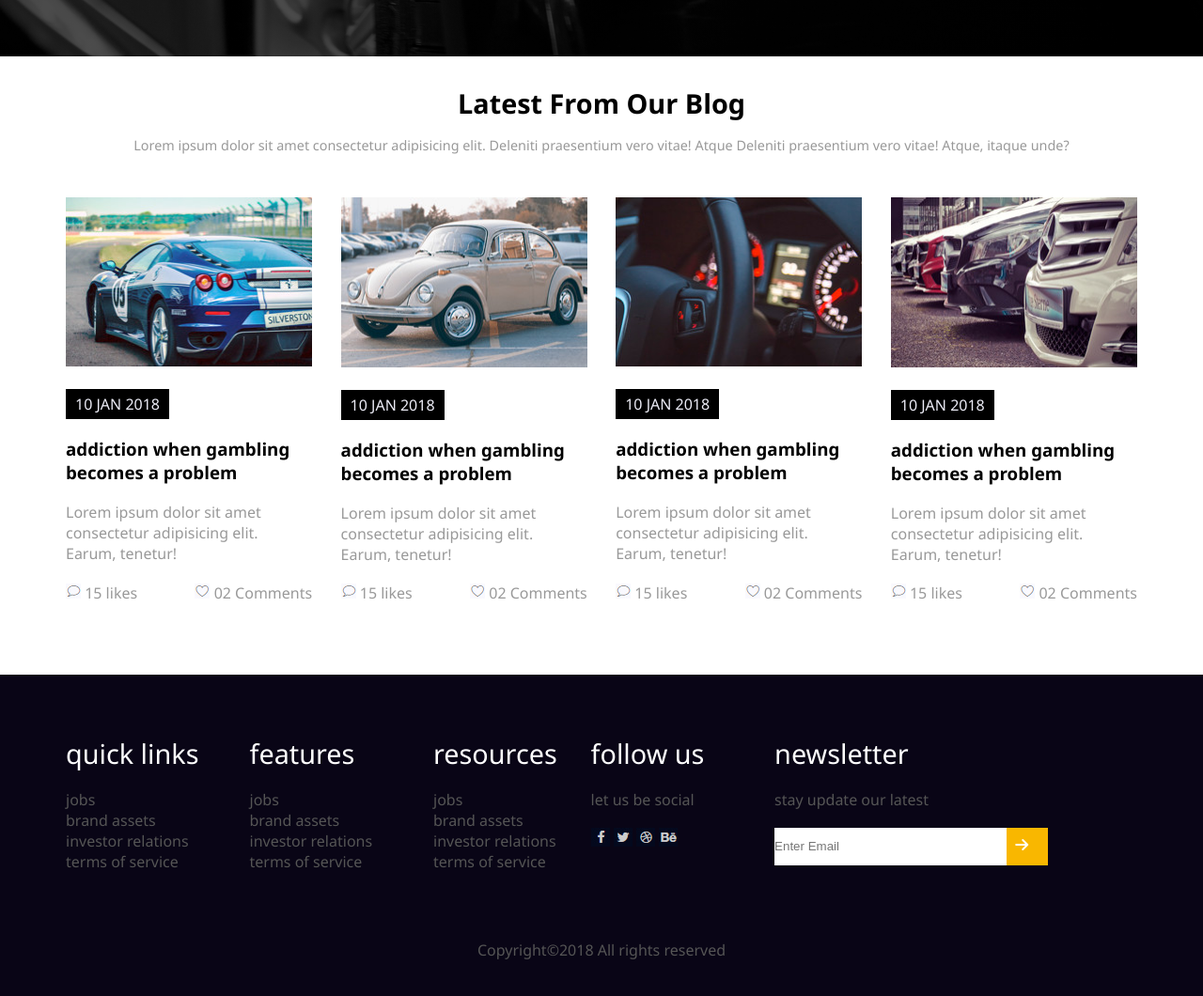
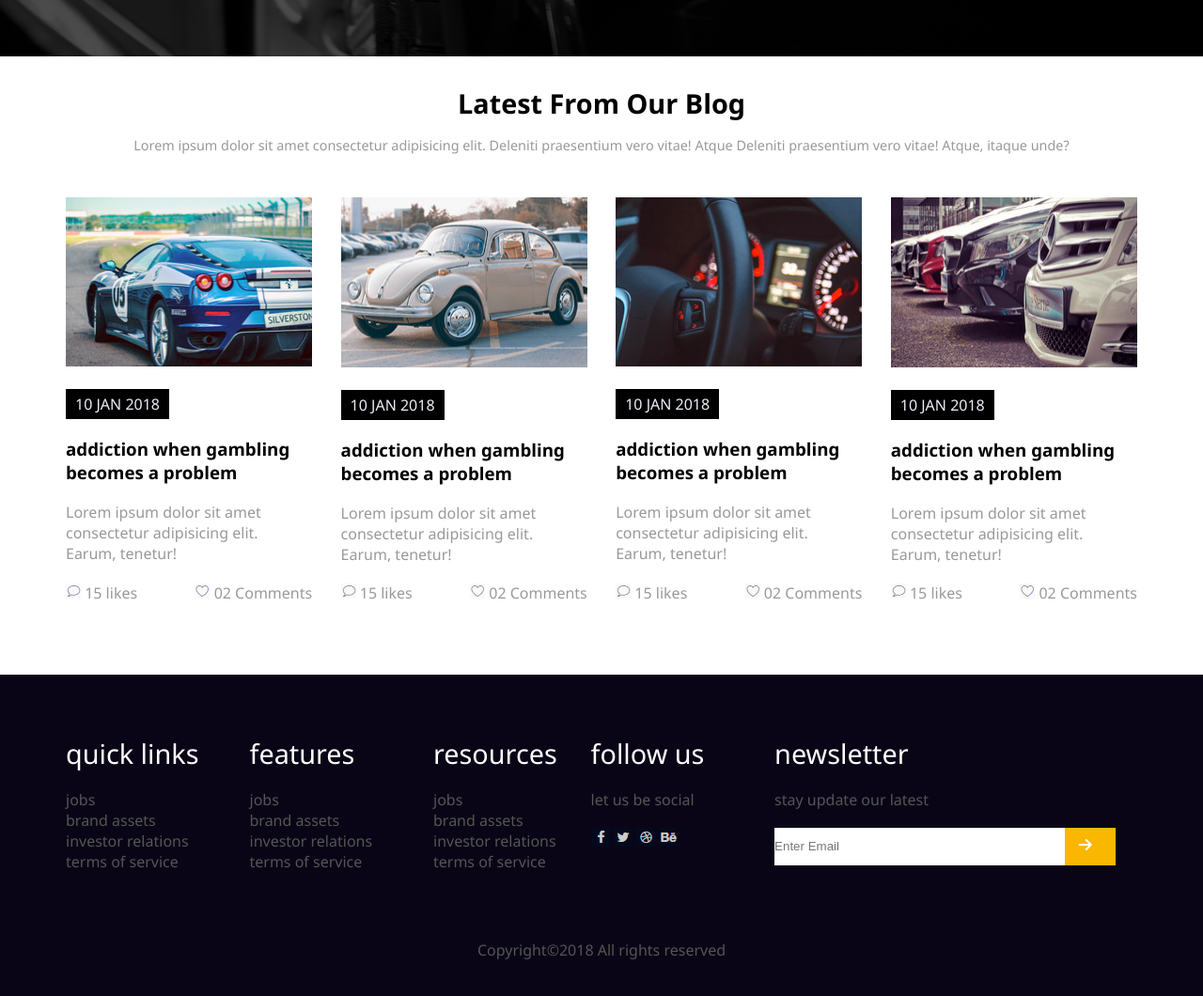
Before and after one commit to IbrahimHassanHanafy/Car-Rentals, a plain HTML site: page index.html in a window 1280 px wide. Shown: the part 2839-3899 px from the top of the page at 94% size. Drawn offline with Linux system fonts and the light colour scheme.

Commit message:
Update styles.css

```diff
--- a/css/styles.css
+++ b/css/styles.css
@@ -399,7 +399,7 @@ html {
 	flex-direction: row;
 	justify-content: space-between;
 	height: 2.5rem;
-	width: 80%;
+	margim:0 15px;
 	position: relative;
 
 }
```
